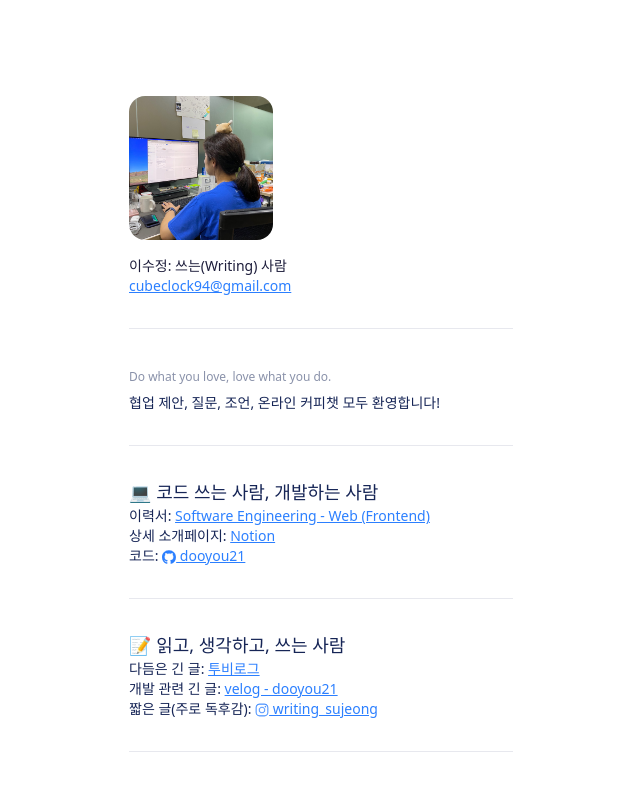
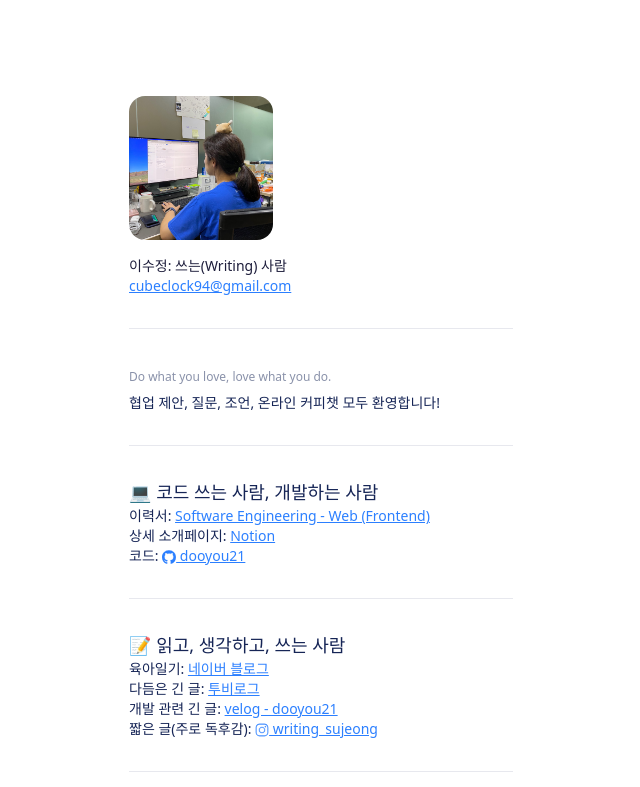
Before and after one commit to dooyou21/dooyou21.github.io, a React (Vite) app: page / in a window 1280 px wide. Shown: the top 787 px of the page, without its empty margins (319-959 px from the left). Built offline with nearby package versions, Linux system fonts and the light colour scheme.

Commit message:
링크 추가

```diff
--- a/src/components/Links.tsx
+++ b/src/components/Links.tsx
@@ -37,6 +37,7 @@ export function Links() {
       <figure className={centeredListStyle}>
         <figcaption className={listTitleStyle}>📝 읽고, 생각하고, 쓰는 사람</figcaption>
         <ul className={centeredListStyle}>
+          <li>육아일기: <a className={linkStyle} href="https://blog.naver.com/cubeclock94" target="_blank">네이버 블로그</a></li>
           <li>다듬은 긴 글: <a className={linkStyle} href="https://tobe.aladin.co.kr/t/dooyou21" target="_blank">투비로그</a></li>
           <li>개발 관련 긴 글: <a className={linkStyle} href="https://velog.io/@dooyou21/posts" target="_blank">velog - dooyou21</a></li>
           <li>짧은 글(주로 독후감): <a className={linkStyle} href="https://www.instagram.com/writing_sujeong?igsh=amU0aDFkZDJsNG9h&utm_source=qr" target="_blank"><InstagramSvg className={logoStyle} /> writing_sujeong</a></li>
```
